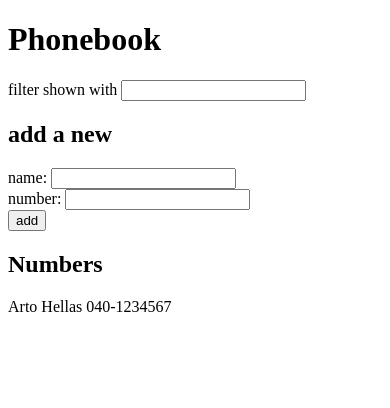
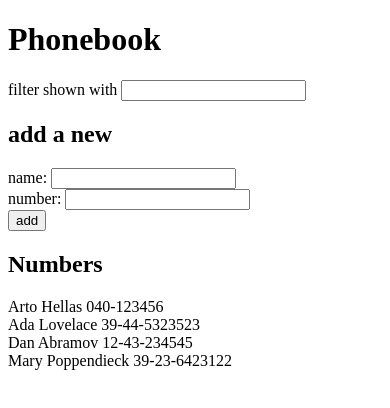
Before and after one commit to itdepends-music/fullstackopen, a React (Vite) app in the folder part2/phonebook/: page / in a window 390 px wide. Shown: the top 408 px of the page. Built offline with nearby package versions, Linux system fonts and the light colour scheme; data requests are answered from the project's data file.

Commit message:
Complete Exercise 2.11: phonebook step 6

```diff
--- /dev/null
+++ b/part2/phonebook/db.json
@@ -0,0 +1,24 @@
+{
+  "persons": [
+    {
+      "name": "Arto Hellas",
+      "number": "040-123456",
+      "id": 1
+    },
+    {
+      "name": "Ada Lovelace",
+      "number": "39-44-5323523",
+      "id": 2
+    },
+    {
+      "name": "Dan Abramov",
+      "number": "12-43-234545",
+      "id": 3
+    },
+    {
+      "name": "Mary Poppendieck",
+      "number": "39-23-6423122",
+      "id": 4
+    }
+  ]
+}
--- a/part2/phonebook/package.json
+++ b/part2/phonebook/package.json
@@ -7,9 +7,11 @@
     "dev": "vite",
     "build": "vite build",
     "lint": "eslint . --ext js,jsx --report-unused-disable-directives --max-warnings 0",
-    "preview": "vite preview"
+    "preview": "vite preview",
+    "server": "json-server -p3001 --watch db.json"
   },
   "dependencies": {
+    "axios": "^1.5.1",
     "react": "^18.2.0",
     "react-dom": "^18.2.0"
   },
@@ -21,6 +23,7 @@
     "eslint-plugin-react": "^7.32.2",
     "eslint-plugin-react-hooks": "^4.6.0",
     "eslint-plugin-react-refresh": "^0.4.3",
+    "json-server": "^0.17.4",
     "vite": "^4.4.5"
   }
 }
--- a/part2/phonebook/src/App.jsx
+++ b/part2/phonebook/src/App.jsx
@@ -1,4 +1,5 @@
-import { useState } from 'react'
+import { useState, useEffect } from 'react'
+import axios from 'axios'
 
 const SearchFilterInput = ({ filterWith, handleFilterWithChange }) => {
   return (
@@ -50,13 +51,17 @@
 }
 
 const App = () => {
-  const [persons, setPersons] = useState([
-    { name: 'Arto Hellas', number: '040-1234567', id: 1 },
-  ])
+  const [persons, setPersons] = useState([])
   const [newName, setNewName] = useState('')
   const [newNumber, setNewNumber] = useState('')
   const [filterWith, setFilterWith] = useState('')
   const [nextId, setNextId] = useState(persons.length + 1)
+
+  useEffect(() => {
+    axios.get('http://localhost:3001/persons').then(response => {
+      setPersons(response.data)
+    })
+  }, [])
 
   const handleNameChange = (event) => {
     setNewName(event.target.value)
```
Also changed, not shown: 1 other file (tests, documents, lock files or other folders).
